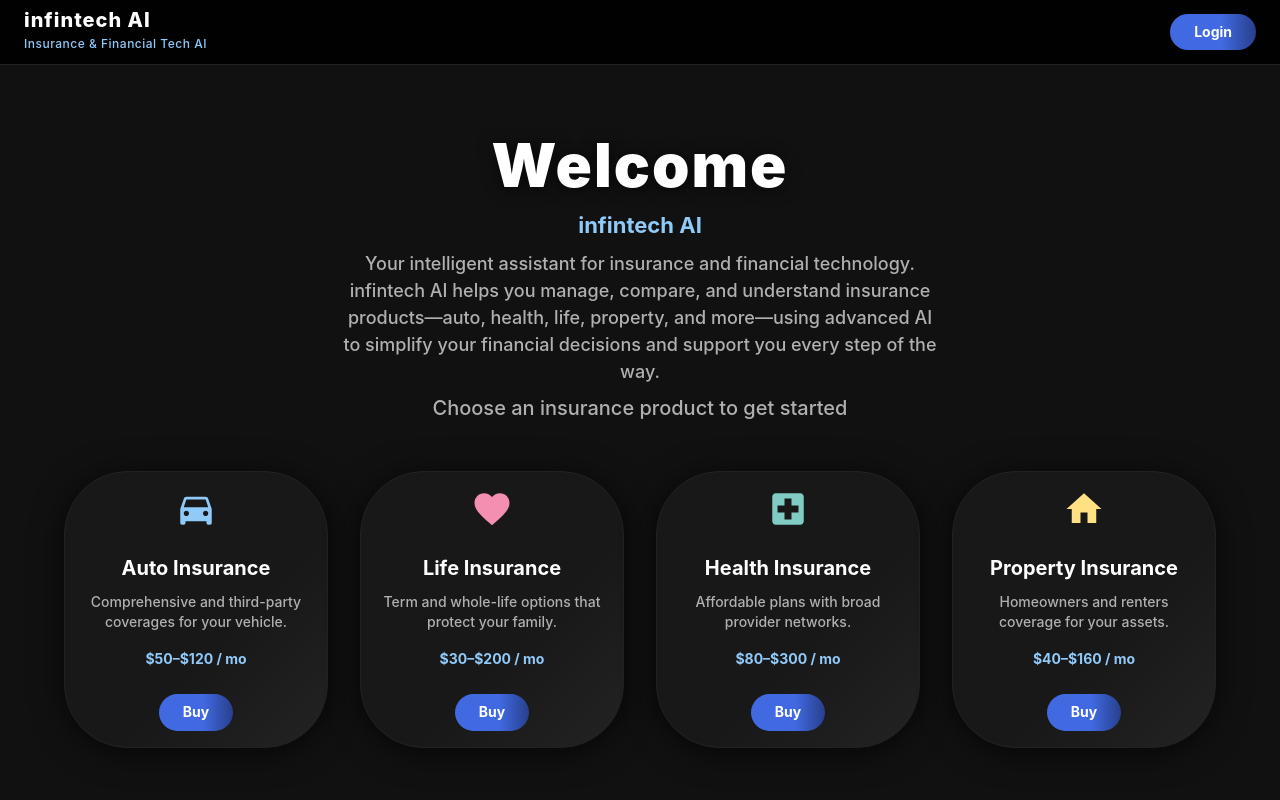
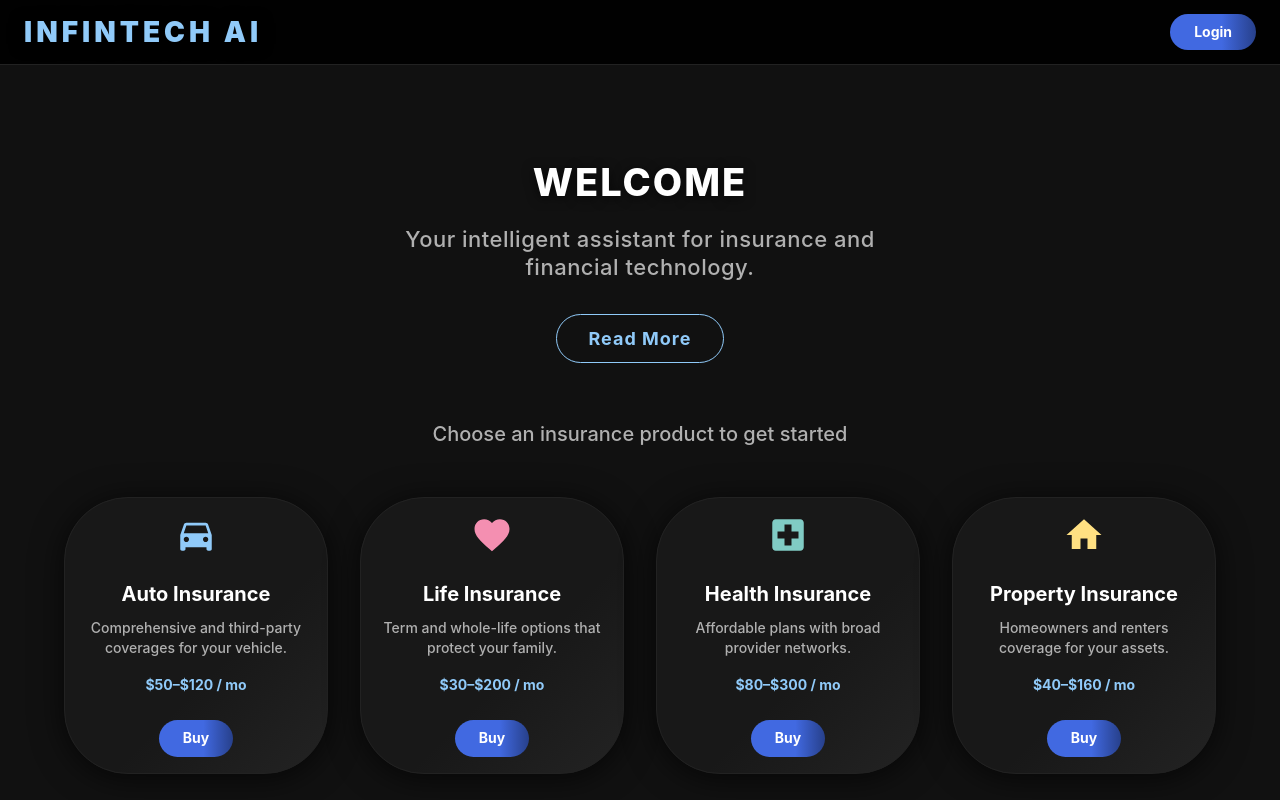
Before and after one commit to SathwikReddyChelemela/Infintech-AI, a React (Create React App) app in the folder client-react/: page / in a window 1280 px wide. Shown: the top 800 px of the page. Built offline with nearby package versions, Linux system fonts and the light colour scheme; no server answers.

Commit message:
Update README and UI: project structure, future works, branding, and layout improvements

```diff
--- a/client-react/src/components/WelcomePage.js
+++ b/client-react/src/components/WelcomePage.js
@@ -1,6 +1,6 @@
 
-import React from 'react';
-import { AppBar, Toolbar, Typography, Button, Container, Grid, Card, CardContent, CardActions, Box, useTheme } from '@mui/material';
+import React, { useState } from 'react';
+import { AppBar, Toolbar, Typography, Button, Container, Grid, Card, CardContent, CardActions, Box, useTheme, Dialog, DialogTitle, DialogContent, DialogActions } from '@mui/material';
 import { DirectionsCar, Favorite, LocalHospital, Home } from '@mui/icons-material';
 
 const products = [
@@ -12,15 +12,24 @@ const products = [
 
 function WelcomePage({ onLoginClick }) {
   const theme = useTheme();
+  const [readMoreOpen, setReadMoreOpen] = useState(false);
   return (
     <Box sx={{ minHeight: '100vh', bgcolor: '#111', color: '#fff', display: 'flex', flexDirection: 'column' }}>
       {/* Minimal navbar with only Login */}
       <AppBar position="static" sx={{ bgcolor: 'rgba(0,0,0,0.95)', boxShadow: 'none', borderBottom: '1px solid #222' }}>
         <Toolbar sx={{ display: 'flex', justifyContent: 'space-between', alignItems: 'center' }}>
           <Box>
-            <Typography variant="h6" sx={{ fontWeight: 800, letterSpacing: 1, color: '#fff', lineHeight: 1 }}>infintech AI</Typography>
-            <Typography variant="caption" sx={{ color: '#90caf9', fontWeight: 500, letterSpacing: 0.5 }}>
-              Insurance & Financial Tech AI
+            <Typography sx={{
+              color: '#90caf9',
+              fontWeight: 900,
+              fontSize: 28,
+              letterSpacing: 4,
+              textShadow: '0 2px 16px #000a',
+              fontFamily: 'Inter, sans-serif',
+              textTransform: 'uppercase',
+              lineHeight: 1
+            }}>
+              infintech AI
             </Typography>
           </Box>
           <Button variant="contained" color="primary" onClick={onLoginClick} sx={{ fontWeight: 700, borderRadius: 2, px: 3 }}>Login</Button>
@@ -29,13 +38,77 @@ function WelcomePage({ onLoginClick }) {
 
       <Container maxWidth="lg" sx={{ py: 8, flex: 1 }}>
         <Box sx={{ textAlign: 'center', mb: 6 }}>
-          <Typography variant="h2" sx={{ fontWeight: 900, mb: 1, color: '#fff', letterSpacing: 2, textShadow: '0 2px 16px #000a' }}>Welcome</Typography>
-          <Typography sx={{ color: '#90caf9', fontWeight: 700, fontSize: 22, mb: 1 }}>
-            infintech AI
-          </Typography>
-          <Typography sx={{ color: '#b0b0b0', fontSize: 18, maxWidth: 600, mx: 'auto', mb: 1 }}>
-            Your intelligent assistant for insurance and financial technology. infintech AI helps you manage, compare, and understand insurance products—auto, health, life, property, and more—using advanced AI to simplify your financial decisions and support you every step of the way.
-          </Typography>
+          <Box sx={{ display: 'flex', flexDirection: 'column', alignItems: 'center', mb: 7, mt: 4 }}>
+            <Typography
+              variant="h2"
+              sx={{
+                fontWeight: 800,
+                mb: 1.5,
+                color: '#fff',
+                letterSpacing: 2,
+                textShadow: '0 2px 12px #000a',
+                fontFamily: 'Inter, sans-serif',
+                fontSize: { xs: 22, sm: 32, md: 38 },
+                lineHeight: 1.15,
+                textAlign: 'center',
+                textTransform: 'uppercase',
+                borderRadius: 2
+              }}
+            >
+              Welcome
+            </Typography>
+            <Typography
+              sx={{
+                color: '#b0b0b0',
+                fontWeight: 500,
+                fontSize: { xs: 16, sm: 22 },
+                mt: 1,
+                mb: 3,
+                maxWidth: 520,
+                textAlign: 'center',
+                fontFamily: 'Inter, sans-serif',
+                letterSpacing: 0.5,
+                lineHeight: 1.3,
+                px: { xs: 1, sm: 2 }
+              }}
+            >
+              Your intelligent assistant for insurance and financial technology.
+            </Typography>
+            <Button
+              variant="outlined"
+              sx={{ mt: 1, color: '#90caf9', borderColor: '#90caf9', fontWeight: 700, fontSize: 18, px: 4, py: 1, borderRadius: 3, letterSpacing: 1 }}
+              onClick={() => setReadMoreOpen(true)}
+            >
+              Read More
+            </Button>
+          </Box>
+
+          <Dialog open={readMoreOpen} onClose={() => setReadMoreOpen(false)} maxWidth="sm" fullWidth>
+            <DialogTitle sx={{ background: '#181818', color: '#90caf9', fontWeight: 700 }}>
+              About infintech AI
+            </DialogTitle>
+            <DialogContent sx={{ background: '#181818', color: '#b0b0b0', fontSize: 18 }}>
+              <span style={{ fontWeight: 600, color: '#fff' }}>Your intelligent assistant for insurance and financial technology.</span><br />
+              <span style={{ color: '#90caf9', fontWeight: 600 }}>infintech AI</span> helps you:
+              <ul style={{
+                textAlign: 'left',
+                margin: '12px auto 0',
+                maxWidth: 500,
+                color: '#b0b0b0',
+                fontSize: 17,
+                lineHeight: 1.7,
+                paddingLeft: 24
+              }}>
+                <li>Manage, compare, and understand insurance products — auto, health, life, property, and more</li>
+                <li>Use advanced AI to simplify your financial decisions</li>
+                <li>Get clear, step-by-step support at every stage</li>
+              </ul>
+              <div style={{ color: '#90caf9', fontWeight: 600, marginTop: 18 }}>We are currently in phase one.</div>
+            </DialogContent>
+            <DialogActions sx={{ background: '#181818' }}>
+              <Button onClick={() => setReadMoreOpen(false)} sx={{ color: '#90caf9' }}>Close</Button>
+            </DialogActions>
+          </Dialog>
           <Typography sx={{ color: '#b0b0b0', fontSize: 20 }}>Choose an insurance product to get started</Typography>
         </Box>
 
```
